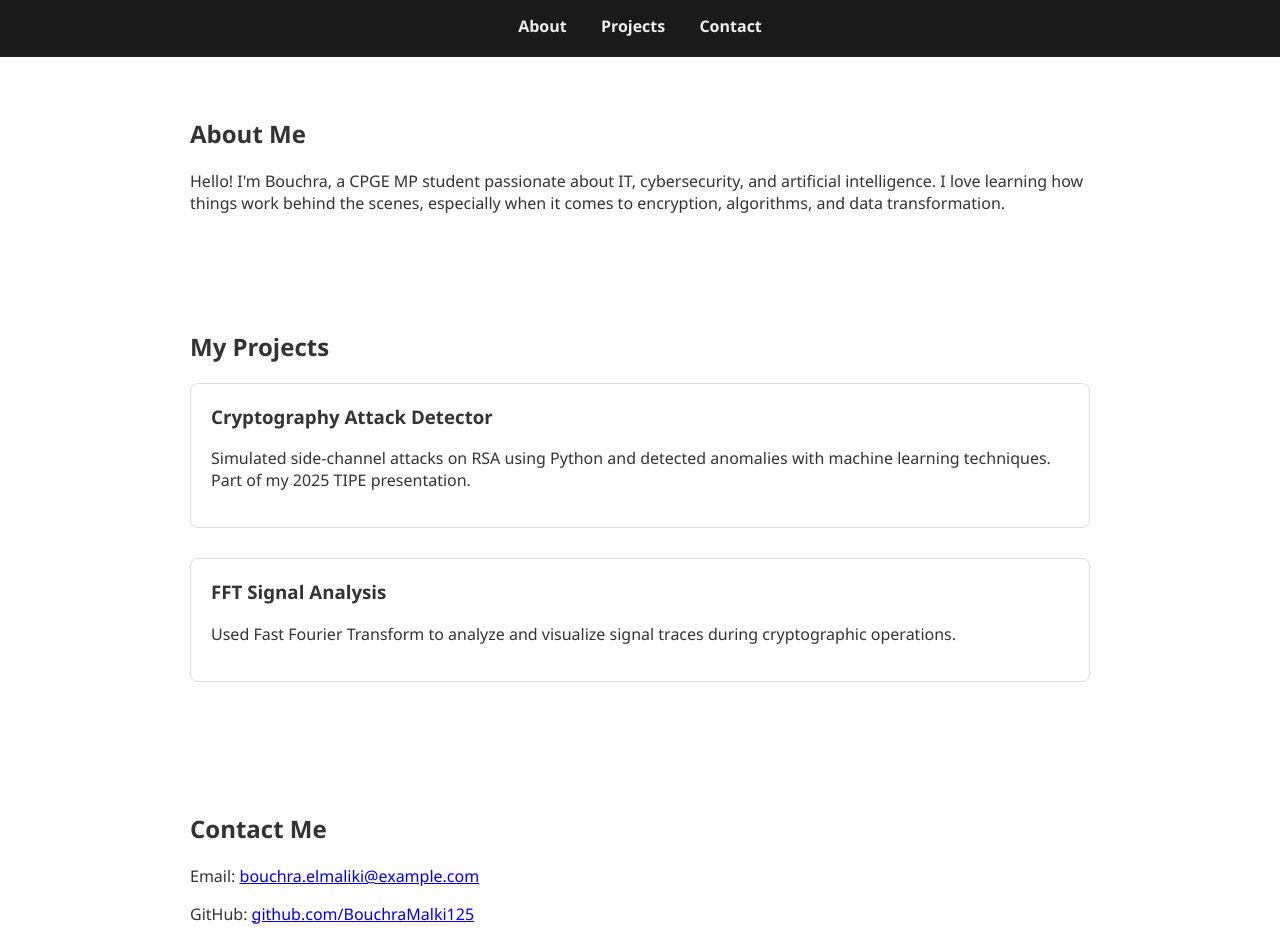
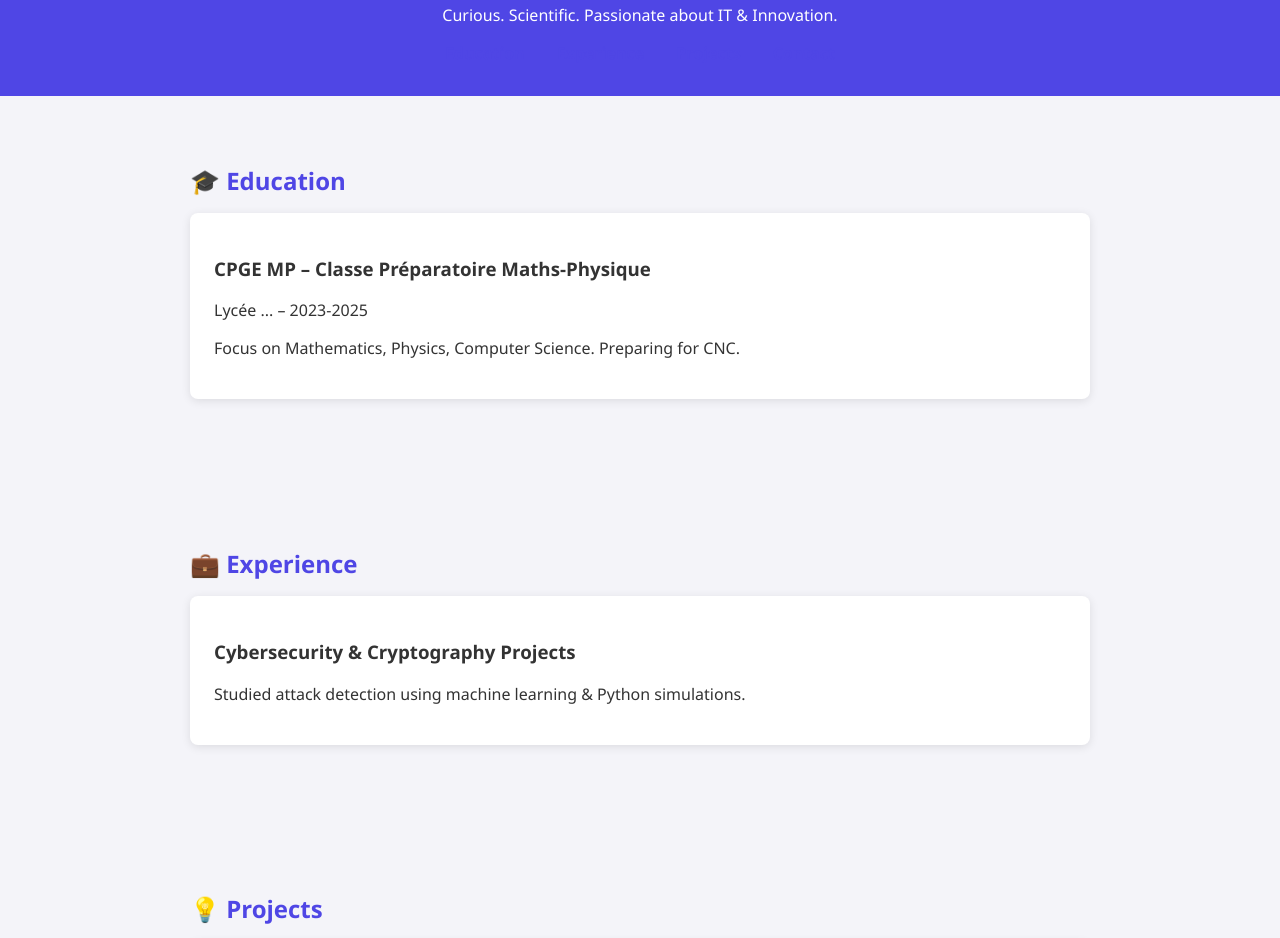
Before and after one commit to BouchraMalki125/BouchraMalki125.github.io, a plain HTML site: page index.html in a window 1280 px wide. Shown: the part 114-1052 px from the top of the page. Drawn offline with Linux system fonts and the light colour scheme.

Commit message:
Update index.html

```diff
--- a/index.html
+++ b/index.html
@@ -8,85 +8,97 @@
     body {
       margin: 0;
       font-family: 'Segoe UI', Tahoma, Geneva, Verdana, sans-serif;
-      background: #fdfdfd;
+      background: #f4f4f9;
       color: #333;
     }
     header {
-      background-color: #1a1a1a;
-      color: #fff;
-      padding: 20px;
+      background: #4f46e5;
+      color: white;
+      padding: 2rem;
       text-align: center;
     }
-    header h1 {
-      margin: 0;
-      font-size: 2.5em;
+    nav {
+      display: flex;
+      justify-content: center;
+      gap: 2rem;
+      margin-top: 1rem;
     }
     nav a {
-      color: #eee;
-      margin: 0 15px;
       text-decoration: none;
+      color: #4f46e5;
       font-weight: bold;
     }
-    nav a:hover {
-      color: #ffd700;
-    }
     section {
-      padding: 40px 20px;
+      padding: 3rem 2rem;
       max-width: 900px;
       margin: auto;
     }
-    .project {
-      margin-bottom: 30px;
-      padding: 20px;
-      border: 1px solid #ddd;
-      border-radius: 8px;
-      background: #fff;
+    h2 {
+      color: #4f46e5;
+      margin-bottom: 1rem;
     }
-    .project h3 {
-      margin-top: 0;
+    .card {
+      background: white;
+      padding: 1.5rem;
+      border-radius: 0.5rem;
+      box-shadow: 0 2px 10px rgba(0,0,0,0.1);
+      margin-bottom: 2rem;
     }
     footer {
       text-align: center;
-      padding: 20px;
-      background: #f0f0f0;
-      margin-top: 40px;
-      font-size: 0.9em;
+      padding: 1rem;
+      background: #e0e7ff;
+      color: #333;
     }
   </style>
 </head>
 <body>
   <header>
     <h1>Bouchra El Maliki</h1>
-    <p>Scientific Student | Cryptography & AI Enthusiast | Web Explorer</p>
+    <p>Curious. Scientific. Passionate about IT & Innovation.</p>
     <nav>
-      <a href="#about">About</a>
+      <a href="#education">Education</a>
+      <a href="#experience">Experience</a>
       <a href="#projects">Projects</a>
       <a href="#contact">Contact</a>
     </nav>
   </header>
 
-  <section id="about">
-    <h2>About Me</h2>
-    <p>Hello! I'm Bouchra, a CPGE MP student passionate about IT, cybersecurity, and artificial intelligence. I love learning how things work behind the scenes, especially when it comes to encryption, algorithms, and data transformation.</p>
+  <section id="education">
+    <h2>🎓 Education</h2>
+    <div class="card">
+      <h3>CPGE MP – Classe Préparatoire Maths-Physique</h3>
+      <p>Lycée ... – 2023-2025</p>
+      <p>Focus on Mathematics, Physics, Computer Science. Preparing for CNC.</p>
+    </div>
+  </section>
+
+  <section id="experience">
+    <h2>💼 Experience</h2>
+    <div class="card">
+      <h3>Cybersecurity & Cryptography Projects</h3>
+      <p>Studied attack detection using machine learning & Python simulations.</p>
+    </div>
   </section>
 
   <section id="projects">
-    <h2>My Projects</h2>
-    <div class="project">
-      <h3>Cryptography Attack Detector</h3>
-      <p>Simulated side-channel attacks on RSA using Python and detected anomalies with machine learning techniques. Part of my 2025 TIPE presentation.</p>
+    <h2>💡 Projects</h2>
+    <div class="card">
+      <h3>TIPE 2025 – Vers une Cryptographie Intelligente</h3>
+      <p>Linked cryptography & AI with real-time attack detection using FFT + classifiers.</p>
     </div>
-    <div class="project">
-      <h3>FFT Signal Analysis</h3>
-      <p>Used Fast Fourier Transform to analyze and visualize signal traces during cryptographic operations.</p>
+    <div class="card">
+      <h3>Signal Processing & Fourier Transform</h3>
+      <p>Simulated noise-filtering on encrypted signals and plotted results with matplotlib.</p>
     </div>
-    <!-- You can add more projects here -->
   </section>
 
   <section id="contact">
-    <h2>Contact Me</h2>
-    <p>Email: <a href="mailto:bouchra.elmaliki@example.com">bouchra.elmaliki@example.com</a></p>
-    <p>GitHub: <a href="https://github.com/BouchraMalki125" target="_blank">github.com/BouchraMalki125</a></p>
+    <h2>📬 Contact</h2>
+    <div class="card">
+      <p>Email: <a href="mailto:bouchra@example.com">bouchra@example.com</a></p>
+      <p>GitHub: <a href="https://github.com/BouchraMalki125" target="_blank">BouchraMalki125</a></p>
+    </div>
   </section>
 
   <footer>
```
